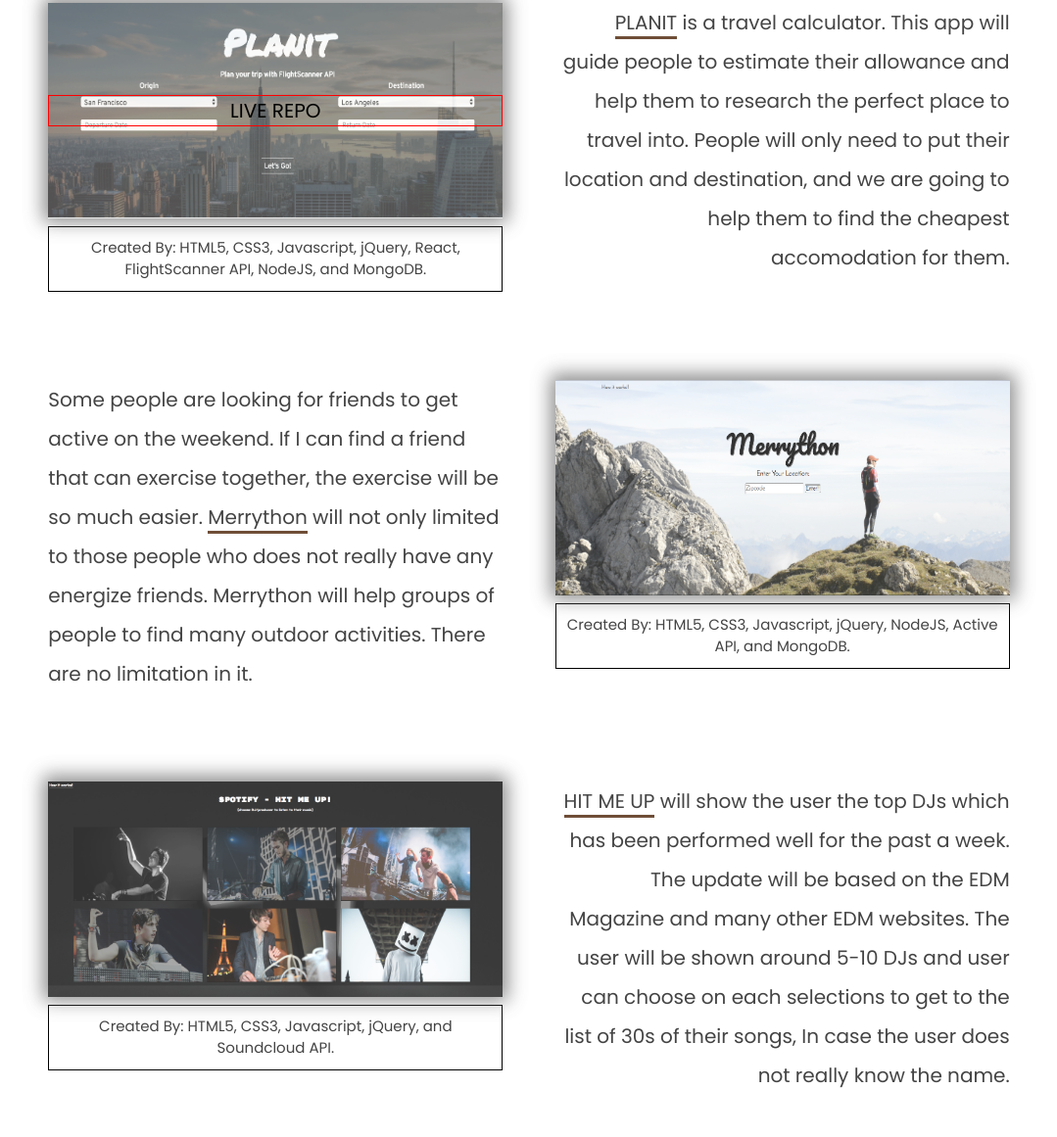
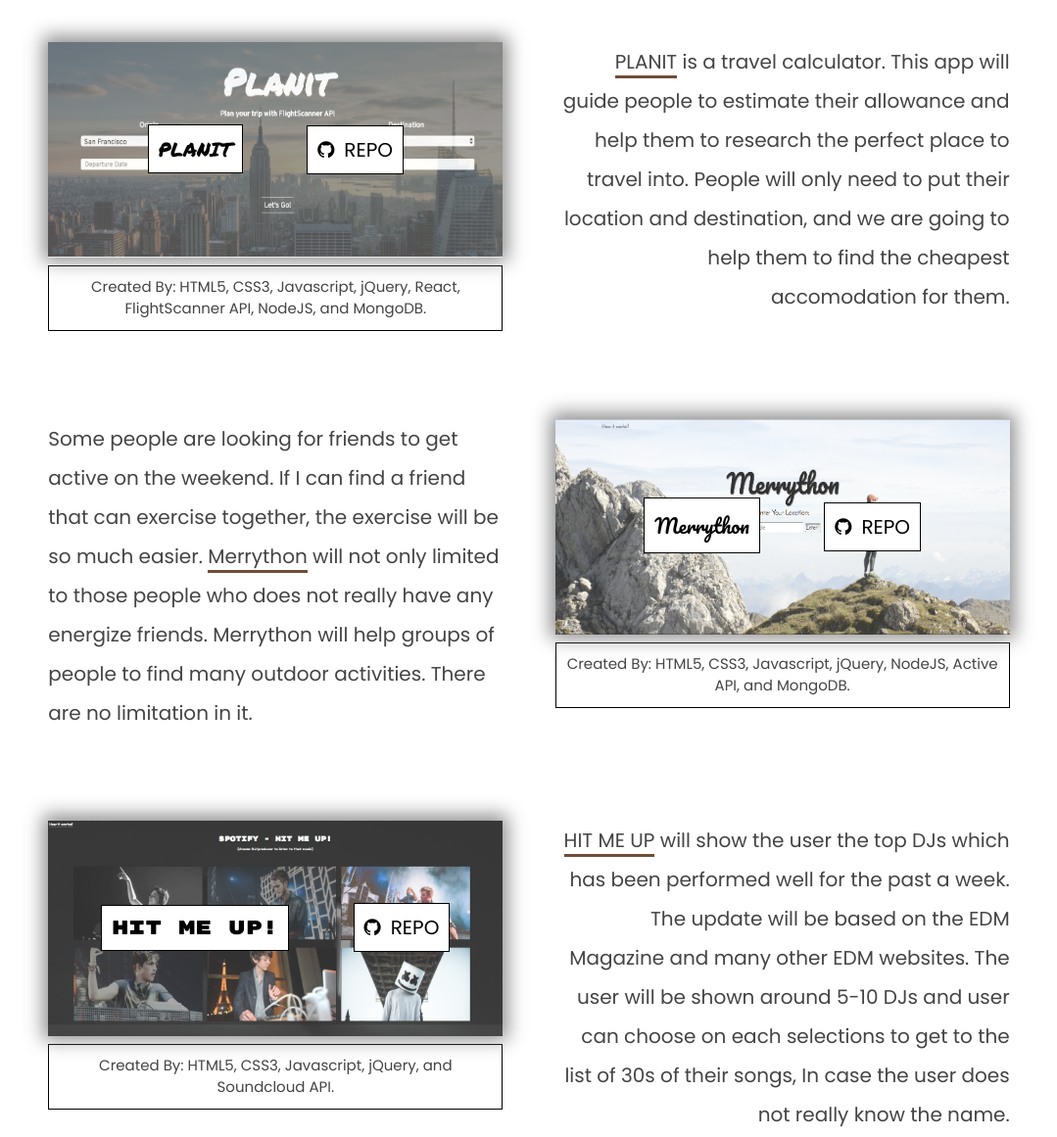
Before and after one commit to andreasadinata/andreas-portfolio, a plain HTML site: page index.html in a window 1280 px wide. Shown: the part 2329-3490 px from the top of the page at 98% size, without its empty margins (100-1179 px from the left). Drawn offline with nearby package versions, Linux system fonts and the light colour scheme; a web font is replaced by a local one.

Commit message:
Done with optional
-Animation when came in
-Transition
-Hover on projects

```diff
--- a/index.html
+++ b/index.html
@@ -4,7 +4,7 @@
 <head>
     <title>Andreas Adinata's Portfolio</title>
     <meta name="viewport" content="width=device-width, initial-scale=1">
-    <link href='https://fonts.googleapis.com/css?family=Poppins|Anton|Dosis|Cabin Condensed|Russo One|Amaranth|Paytone One' rel='stylesheet' type='text/css'>
+    <link href='https://fonts.googleapis.com/css?family=Poppins|Dosis|Russo One|Permanent Marker|Pacifico|Rubik Mono One|Indie Flower' rel='stylesheet' type='text/css'>
     <link rel="stylesheet" href="https://cdnjs.cloudflare.com/ajax/libs/font-awesome/4.7.0/css/font-awesome.css">
     <link rel="stylesheet" type="text/css" href="main.css">
 </head>
@@ -91,10 +91,10 @@
                 <li class="project-list">
                     <div class="project-image">
                         <img src="screenshot/planit-ss.png" class="project-ss odd-list">
-<div class="overlay">
-    <a href="https://planit-travel-calculator.herokuapp.com/" class="github-project github-live">LIVE</a>
-    <a href="https://github.com/andreasadinata/final-capstone-project" class="github-project github-repo"> REPO</a>
-</div>
+                        <div class="overlay">
+                            <a href="https://planit-travel-calculator.herokuapp.com/" target="_blank" class="github-project github-live-planit">PLANIT</a>
+                            <a href="https://github.com/andreasadinata/final-capstone-project" target="_blank" class="github-project github-repo"><i class="fa fa-github" aria-hidden="true"></i>REPO</a>
+                        </div>
                         <figcaption>Created By: HTML5, CSS3, Javascript, jQuery, React, FlightScanner API, NodeJS, and MongoDB.</figcaption>
                     </div>
                     <div class="explanation explanation-odd"><span class="underline">PLANIT</span> is a travel calculator. This app will guide people to estimate their allowance and help them to research the perfect place to travel into. People will only need to put their location and destination, and we are going to help them to find the cheapest accomodation for them.</div>
@@ -103,12 +103,20 @@
                     <div class="explanation explanation-even">Some people are looking for friends to get active on the weekend. If I can find a friend that can exercise together, the exercise will be so much easier. <span class="underline">Merrython</span> will not only limited to those people who does not really have any energize friends. Merrython will help groups of people to find many outdoor activities. There are no limitation in it.</div>
                     <div class="project-image">
                         <img src="screenshot/merrython-ss.png" class="project-ss even-list">
+                        <div class="overlay">
+                            <a href="https://merrython.herokuapp.com/" target="_blank" class="github-project github-live-merrython">Merrython</a>
+                            <a href="https://github.com/andreasadinata/merrython" target="_blank" class="github-project github-repo"><i class="fa fa-github" aria-hidden="true"></i>REPO</a>
+                        </div>
                         <figcaption>Created By: HTML5, CSS3, Javascript, jQuery, NodeJS, Active API, and MongoDB.</figcaption>
                     </div>
                 </li>
                 <li class="project-list">
                     <div class="project-image">
                         <img src="screenshot/spotify-ss.png" class="project-ss odd-list">
+                        <div class="overlay">
+                            <a href="https://andreasadinata.github.io/find-a-dj-api-capstone-project/" target="_blank" class="github-project github-live-hitmeup">HIT ME UP!</a>
+                            <a href="https://github.com/andreasadinata/find-a-dj-api-capstone-project" target="_blank" class="github-project github-repo"><i class="fa fa-github" aria-hidden="true"></i>REPO</a>
+                        </div>
                         <figcaption>Created By: HTML5, CSS3, Javascript, jQuery, and Soundcloud API.</figcaption>
                     </div>
                     <div class="explanation explanation-odd"><span class="underline">HIT ME UP</span> will show the user the top DJs which has been performed well for the past a week. The update will be based on the EDM Magazine and many other EDM websites. The user will be shown around 5-10 DJs and user can choose on each selections to get to the list of 30s of their songs, In case the user does not really know the name.</div>
@@ -117,6 +125,10 @@
                     <div class="explanation explanation-even">This small <span class="underline">quiz app</span> will help people to evaluate their knowledge in term of how well do they know my home country Indonesia. Users will be shown a few questions and they will have a chance to answer it correctly. </div>
                     <div class="project-image">
                         <img src="screenshot/quiz-app-ss.png" class="project-ss even-list">
+                        <div class="overlay">
+                            <a href="https://andreasadinata.github.io/quiz-app/" target="_blank" class="github-project github-live-quiz">Quiz App</a>
+                            <a href="https://github.com/andreasadinata/quiz-app" target="_blank" class="github-project github-repo"><i class="fa fa-github" aria-hidden="true"></i>REPO</a>
+                        </div>
                         <figcaption>Created By: HTML5, CSS3, Javascript, and jQuery.</figcaption>
                     </div>
                 </li>
--- a/main.css
+++ b/main.css
@@ -46,6 +46,8 @@
     margin-left: auto;
     margin-right: auto;
 }
+
+
 /*header part*/
 
 header {
@@ -84,11 +86,7 @@
 
 .logo a {
     font-size: 35px;
-        /*        font-family: Cabin Condensed;*/
     font-family: Russo One, Helvetica, sans-serif;
-        /*        font-family: Anton;*/
-        /*        font-family: Amaranth;*/
-        /*        font-family: Paytone One;*/
     color: #6F4E37;
 }
 
@@ -111,7 +109,11 @@
     color: #6F4E37;
     font-family: Poppins, Helvetica, sans-serif;
 }
+
+
 /*main part*/
+
+
 /*home*/
 
 section {
@@ -170,6 +172,8 @@
     background-position: 30% 20%;
     background-attachment: fixed;
 }
+
+
 /*about me*/
 
 #about-me {
@@ -206,12 +210,14 @@
     height: 330px;
     margin-left: 10%;
 }
+
+
 /*skills*/
 
 #skills {
-        margin-top: 30px;
+    margin-top: 100px;
     padding-top: 45px;
-        background-color: #eee;
+    background-color: #f9f9f9;
     padding-bottom: 50px;
     width: 100%;
 }
@@ -255,12 +261,19 @@
     height: 100px;
     text-align: center;
 }
+
+
 /*-------*/
+
+
 /*projects*/
+
+
 /*-----*/
 
 #projects {
     padding-top: 100px;
+    padding-bottom: 100px;
 }
 
 #projects h2 {
@@ -310,12 +323,8 @@
 .overlay {
     position: absolute;
     width: 100%;
-        z-index: 10;
-        top: 50%;
-        left: 50%;
     top: 32%;
     left: 0;
-        border: 1px solid red;
 }
 
 .github-project:hover {
@@ -329,7 +338,36 @@
 
 .github-project {
     color: black;
+    margin: 30px;
+    border: 1px solid black;
+    padding: 10px;
+    background: white;
 }
+
+.github-live-quiz {
+    font-family: Indie Flower
+}
+
+
+/*github-live*/
+
+.github-live-planit {
+    font-family: Permanent Marker;
+}
+
+.github-live-merrython {
+    font-family: Pacifico;
+}
+
+.github-live-hitmeup {
+    font-family: Rubik Mono One;
+}
+
+.github-live-quiz {
+    font-family: Indie Flower
+}
+
+
 /*explanation*/
 
 .explanation {
@@ -349,14 +387,20 @@
     text-align: left;
     margin-right: 5%;
 }
+
+
 /*----------*/
+
+
 /*contact*/
+
+
 /*-----------*/
 
 #contact-info {
     margin-top: 30px;
     padding-top: 80px;
-        background-color: #eee;
+    background-color: #f9f9f9;
     width: 100%;
     padding-bottom: 80px;
 }
@@ -380,22 +424,6 @@
     text-align: center;
     font-size: 16px;
 }
-    /*
-.gmail:hover {
-    color: #dd4b39;
-    cursor: pointer;
-}
-
-.linkedin:hover {
-    color: #0077B5;
-    cursor: pointer;
-}
-
-.github:hover {
-    color: rebeccapurple;
-    cursor: pointer;
-}
-*/
 
 .fa {
     margin-right: 10px;
@@ -427,8 +455,14 @@
     border: 1px solid black;
     border-radius: 3px;
 }
+
+
 /*------*/
+
+
 /*footer*/
+
+
 /*--------*/
 
 footer {
```
Lines whose indentation alone changed are shown as unchanged.
